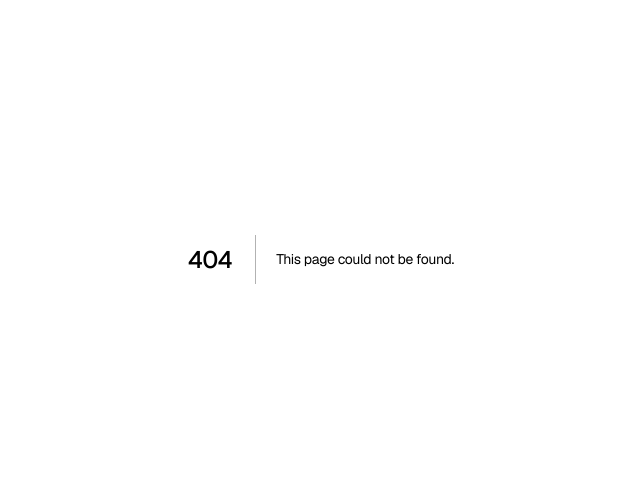
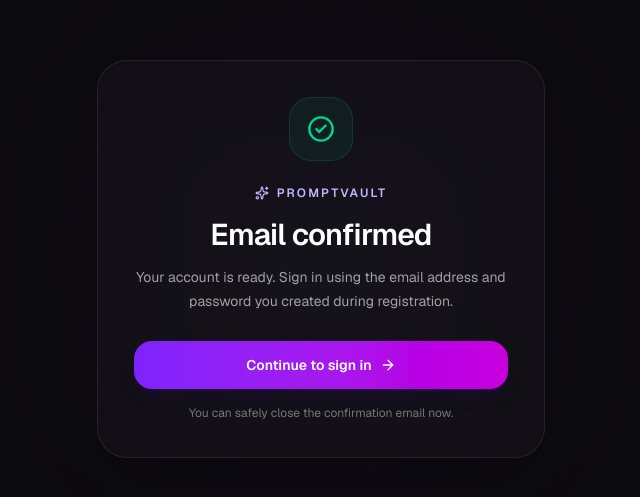
Before and after one commit to salma000777/promptvault, a Next.js app: page /auth/confirmed in a window 1280 px wide. Before the commit this address had no page. Shown: the part 141-638 px from the top of the page, without its empty margins (319-959 px from the left). Built offline with nearby package versions, Linux system fonts and the light colour scheme.

Commit message:
Improve email confirmation flow

```diff
--- a/app/auth/confirm/route.ts
+++ b/app/auth/confirm/route.ts
@@ -1,32 +1,69 @@
 import { createClient } from "@/lib/supabase/server";
 import { NextResponse } from "next/server";
 
+type EmailOtpType =
+  | "signup"
+  | "recovery"
+  | "invite"
+  | "email"
+  | "email_change";
+
 export async function GET(request: Request) {
   const requestUrl = new URL(request.url);
-  const tokenHash = requestUrl.searchParams.get("token_hash");
-  const type = requestUrl.searchParams.get("type");
 
-  if (tokenHash && type) {
-    const supabase = await createClient();
+  const tokenHash =
+    requestUrl.searchParams.get("token_hash");
 
-    const { error } = await supabase.auth.verifyOtp({
+  const type =
+    requestUrl.searchParams.get("type") as
+      | EmailOtpType
+      | null;
+
+  if (!tokenHash || !type) {
+    return NextResponse.redirect(
+      new URL(
+        "/login?error=confirmation_failed",
+        request.url
+      )
+    );
+  }
+
+  const supabase = await createClient();
+
+  const { error } =
+    await supabase.auth.verifyOtp({
       token_hash: tokenHash,
-      type: type as
-        | "signup"
-        | "recovery"
-        | "invite"
-        | "email"
-        | "email_change",
+      type,
     });
 
-    if (!error) {
-      return NextResponse.redirect(
-        new URL("/dashboard", request.url)
-      );
-    }
+  if (error) {
+    console.error(
+      "Email confirmation failed:",
+      error
+    );
+
+    return NextResponse.redirect(
+      new URL(
+        "/login?error=confirmation_failed",
+        request.url
+      )
+    );
+  }
+
+  if (
+    type === "signup" ||
+    type === "email" ||
+    type === "email_change"
+  ) {
+    return NextResponse.redirect(
+      new URL(
+        "/auth/confirmed",
+        request.url
+      )
+    );
   }
 
   return NextResponse.redirect(
-    new URL("/login?error=confirmation_failed", request.url)
+    new URL("/dashboard", request.url)
   );
 }
--- /dev/null
+++ b/app/auth/confirmed/page.tsx
@@ -0,0 +1,51 @@
+import Link from "next/link";
+
+import {
+  ArrowRight,
+  CheckCircle2,
+  Sparkles,
+} from "lucide-react";
+
+export default function EmailConfirmedPage() {
+  return (
+    <main className="relative flex min-h-screen items-center justify-center overflow-hidden bg-background px-6 py-16">
+      <div className="pointer-events-none absolute left-1/2 top-1/2 size-[520px] -translate-x-1/2 -translate-y-1/2 rounded-full bg-violet-500/[0.08] blur-[160px]" />
+
+      <div className="relative w-full max-w-md">
+        <div className="overflow-hidden rounded-[30px] border border-white/[0.08] bg-white/[0.025] p-7 text-center shadow-2xl shadow-black/30 backdrop-blur-2xl sm:p-9">
+          <div className="mx-auto flex size-16 items-center justify-center rounded-[22px] border border-emerald-400/15 bg-emerald-500/[0.08]">
+            <CheckCircle2 className="size-7 text-emerald-400" />
+          </div>
+
+          <div className="mt-6 flex items-center justify-center gap-2 text-xs font-semibold uppercase tracking-[0.18em] text-violet-300">
+            <Sparkles className="size-3.5" />
+            PromptVault
+          </div>
+
+          <h1 className="mt-4 text-3xl font-semibold tracking-tight text-white">
+            Email confirmed
+          </h1>
+
+          <p className="mt-3 text-sm leading-6 text-muted-foreground">
+            Your account is ready. Sign in using
+            the email address and password you
+            created during registration.
+          </p>
+
+          <Link
+            href="/login"
+            className="mt-7 inline-flex h-12 w-full items-center justify-center gap-2 rounded-2xl bg-gradient-to-r from-violet-600 to-fuchsia-600 px-5 text-sm font-semibold text-white shadow-lg shadow-violet-950/25 transition hover:opacity-90"
+          >
+            Continue to sign in
+            <ArrowRight className="size-4" />
+          </Link>
+
+          <p className="mt-4 text-xs text-muted-foreground/70">
+            You can safely close the confirmation
+            email now.
+          </p>
+        </div>
+      </div>
+    </main>
+  );
+}
```
